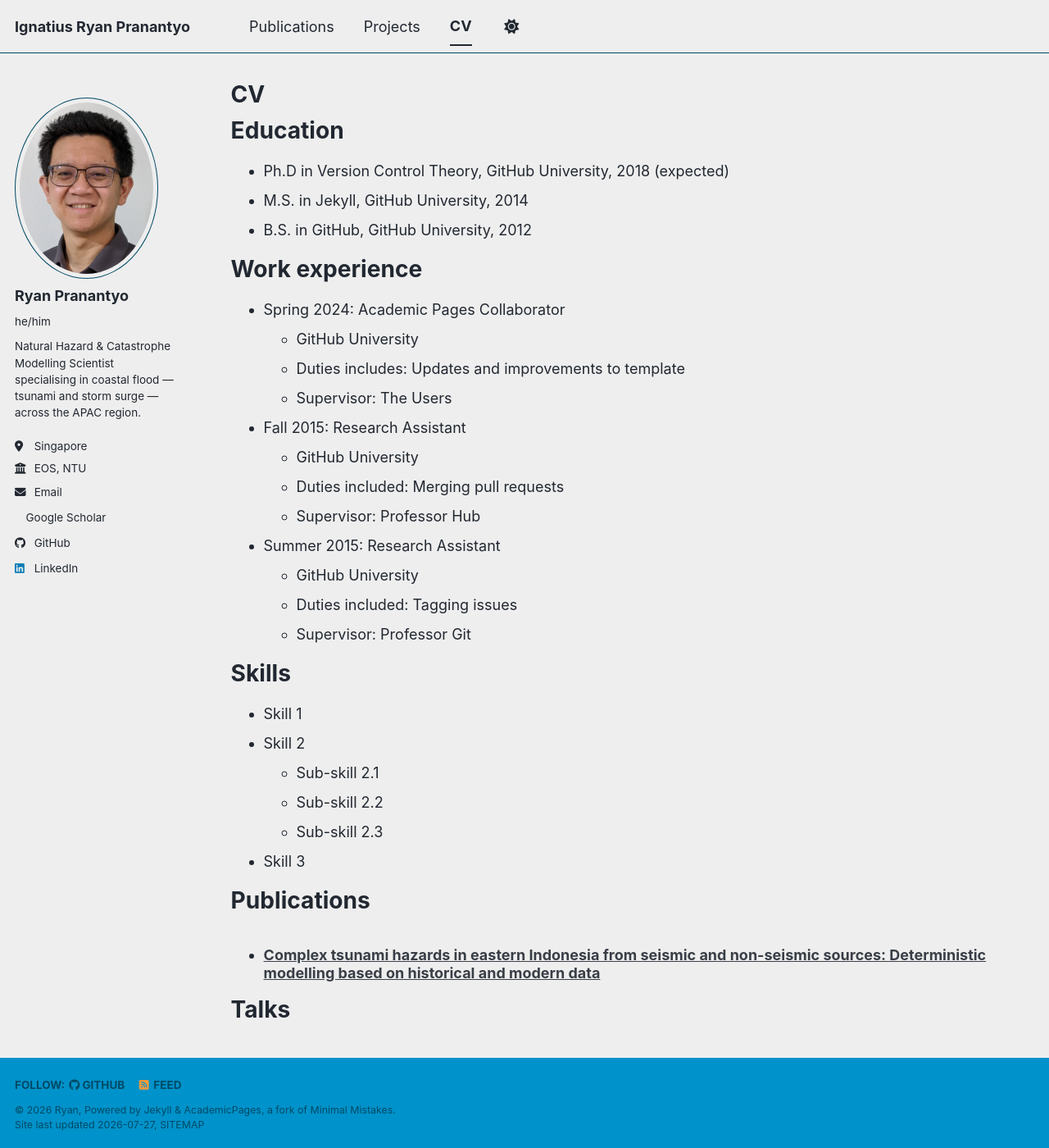
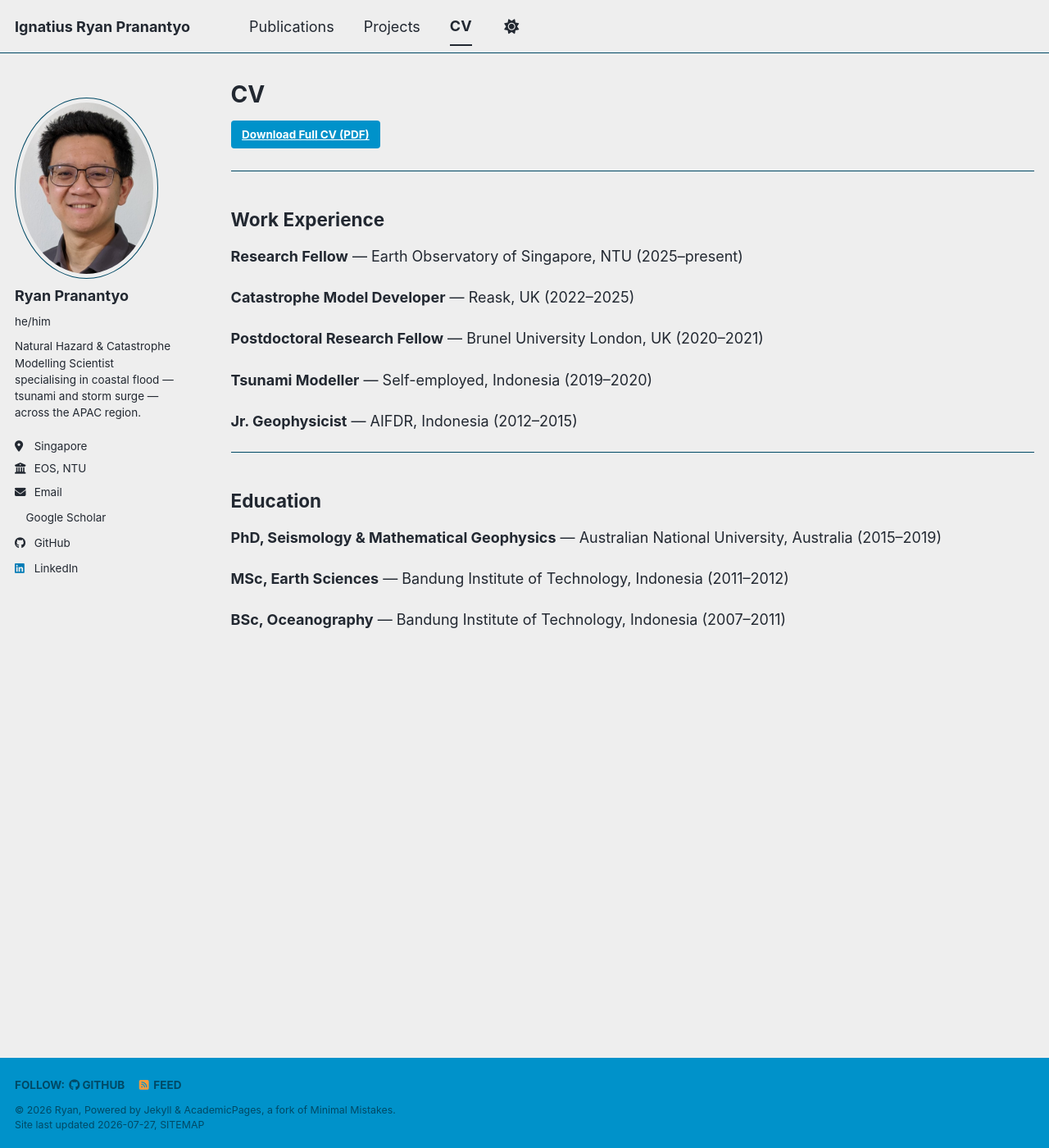
Before and after one commit to ryanign/ryanign.github.io, a Jekyll site: the page built from _pages/cv.md, in a window 1280 px wide and 1400 px high. Shown: the whole window at 82% size. Built offline with Jekyll 4.4.1, drawn with Linux system fonts in a browser that asks for light colours; a style sheet for code colours, icons or effects is not loaded; some of the changed text lies outside the part shown.

Commit message:
update cv

```diff
--- a/_pages/cv.md
+++ b/_pages/cv.md
@@ -7,58 +7,28 @@ redirect_from:
   - /resume
 ---
 
-{% include base_path %}
+<a href="/files/CV_IgnatiusRyanPranantyo_NatCat.pdf" class="btn btn--primary">Download Full CV (PDF)</a>
 
-Education
-======
-* Ph.D in Version Control Theory, GitHub University, 2018 (expected)
-* M.S. in Jekyll, GitHub University, 2014
-* B.S. in GitHub, GitHub University, 2012
+---
 
-Work experience
-======
-* Spring 2024: Academic Pages Collaborator
-  * GitHub University
-  * Duties includes: Updates and improvements to template
-  * Supervisor: The Users
+## Work Experience
 
-* Fall 2015: Research Assistant
-  * GitHub University
-  * Duties included: Merging pull requests
-  * Supervisor: Professor Hub
+**Research Fellow** — Earth Observatory of Singapore, NTU (2025–present)
 
-* Summer 2015: Research Assistant
-  * GitHub University
-  * Duties included: Tagging issues
-  * Supervisor: Professor Git
+**Catastrophe Model Developer** — Reask, UK (2022–2025)
 
-Skills
-======
-* Skill 1
-* Skill 2
-  * Sub-skill 2.1
-  * Sub-skill 2.2
-  * Sub-skill 2.3
-* Skill 3
+**Postdoctoral Research Fellow** — Brunel University London, UK (2020–2021)
 
-Publications
-======
-  <ul>{% for post in site.publications reversed %}
-    {% include archive-single-cv.html %}
-  {% endfor %}</ul>
+**Tsunami Modeller** — Self-employed, Indonesia (2019–2020)
 
-Talks
-======
-  <ul>{% for post in site.talks reversed %}
-    {% include archive-single-talk-cv.html  %}
-  {% endfor %}</ul>
+**Jr. Geophysicist** — AIFDR, Indonesia (2012–2015)
 
-Teaching
-======
-  <ul>{% for post in site.teaching reversed %}
-    {% include archive-single-cv.html %}
-  {% endfor %}</ul>
+---
 
-Service and leadership
-======
-* Currently signed in to 43 different slack teams
+## Education
+
+**PhD, Seismology & Mathematical Geophysics** — Australian National University, Australia (2015–2019)
+
+**MSc, Earth Sciences** — Bandung Institute of Technology, Indonesia (2011–2012)
+
+**BSc, Oceanography** — Bandung Institute of Technology, Indonesia (2007–2011)
```
